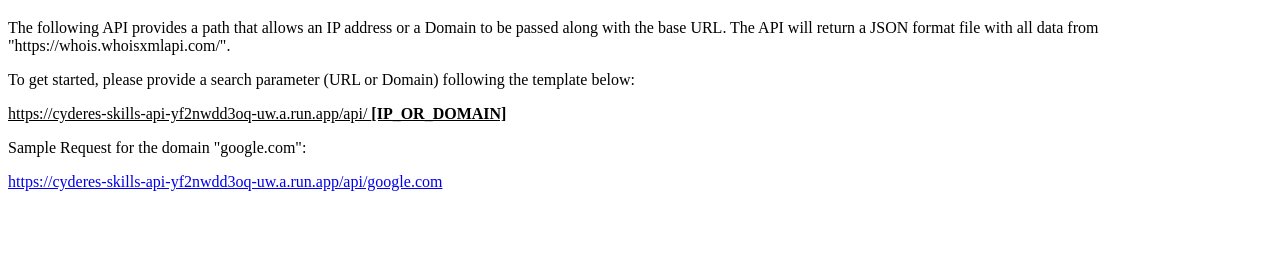
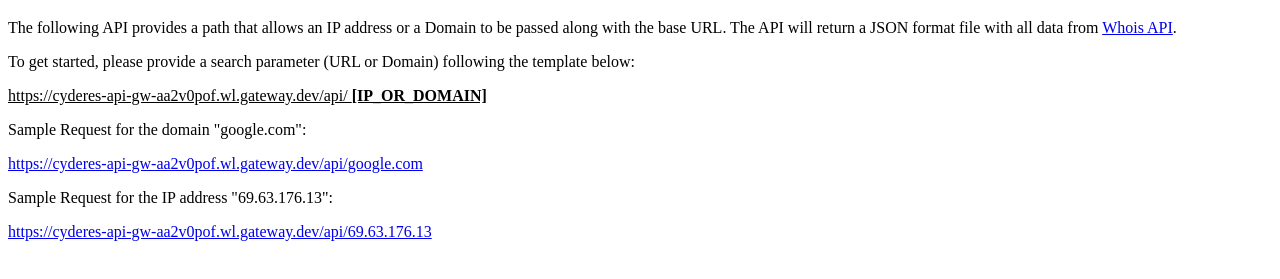
Before and after one commit to chadvidovcich/cyderes-skills, a website: page views/index.html in a window 1280 px wide. Shown: the part 61-340 px from the top of the page. Drawn offline with Linux system fonts and the light colour scheme.

Commit message:
update index.html with new URL

```diff
--- a/views/index.html
+++ b/views/index.html
@@ -8,14 +8,16 @@
 </head>
 <body>
     <h1>Cyderes Skills Assessment</h1>
-    <p>The following API provides a path that allows an IP address or a Domain to be passed along with the base URL. The API will return a JSON format file with all data from "https://whois.whoisxmlapi.com/". </p>
+    <p>The following API provides a path that allows an IP address or a Domain to be passed along with the base URL. The API will return a JSON format file with all data from <a href="https://whois.whoisxmlapi.com/">Whois API</a>. </p>
     <section>
         <p>To get started, please provide a search parameter (URL or Domain) following the template below:</p>
-        <p style="text-decoration: underline;">https://cyderes-skills-api-yf2nwdd3oq-uw.a.run.app/api/ <span style="font-weight: bold;">[IP_OR_DOMAIN]</span> </p>
+        <p style="text-decoration: underline;">https://cyderes-api-gw-aa2v0pof.wl.gateway.dev/api/ <span style="font-weight: bold;">[IP_OR_DOMAIN]</span> </p>
     </section>
     <section>
         <p>Sample Request for the domain "google.com":</p>
-        <p><a href="https://cyderes-skills-api-yf2nwdd3oq-uw.a.run.app/api/google.com">https://cyderes-skills-api-yf2nwdd3oq-uw.a.run.app/api/google.com</a></p>
+        <p><a href="https://cyderes-api-gw-aa2v0pof.wl.gateway.dev/api/google.com">https://cyderes-api-gw-aa2v0pof.wl.gateway.dev/api/google.com</a></p>
+        <p>Sample Request for the IP address "69.63.176.13":</p>
+        <p><a href="https://cyderes-api-gw-aa2v0pof.wl.gateway.dev/api/69.63.176.13">https://cyderes-api-gw-aa2v0pof.wl.gateway.dev/api/69.63.176.13</a></p>
     </section>
 </body>
 </html>
```
